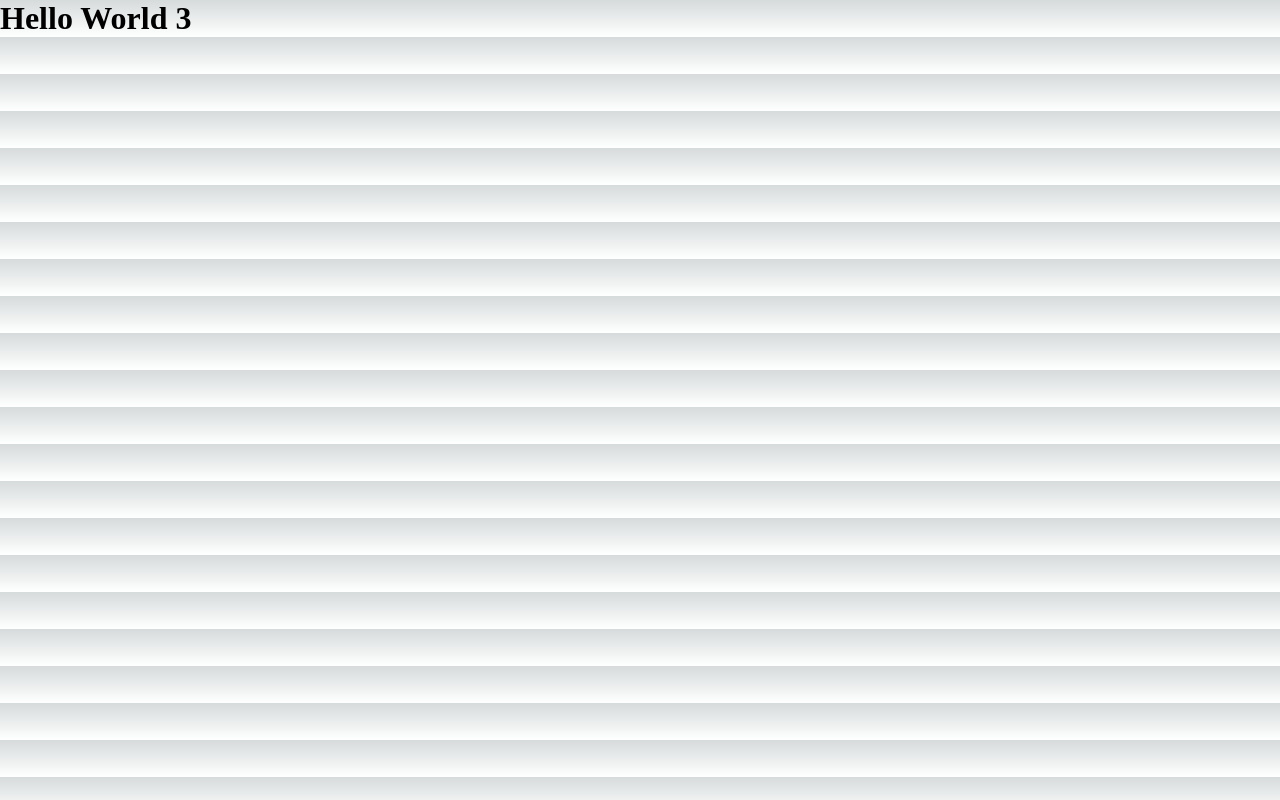
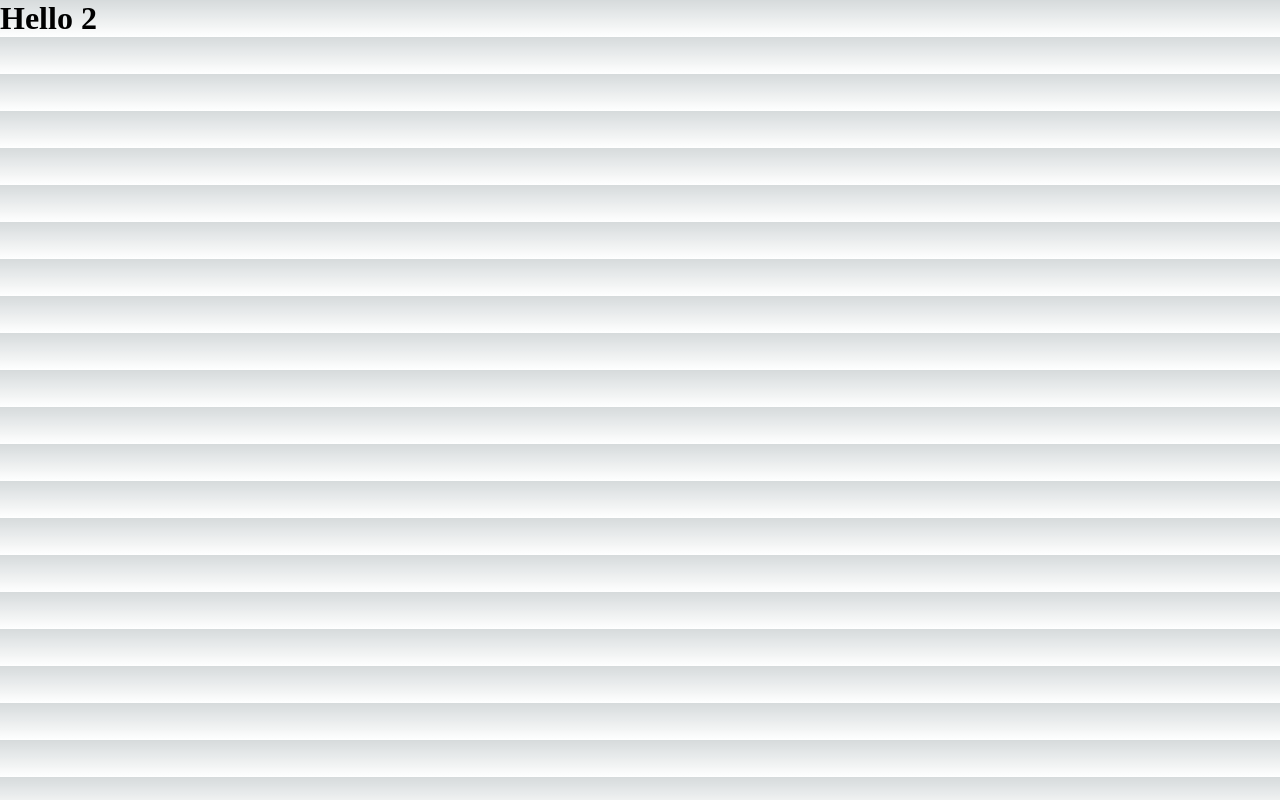
Before and after one commit to msiddiq1400/Nextjs_Project, a Next.js app: page / in a window 1280 px wide. Built offline with nearby package versions, Linux system fonts and the light colour scheme.

Commit message:
routing, dynamic and nested routes

```diff
--- /dev/null
+++ b/pages/about.tsx
@@ -0,0 +1,4 @@
+function About() {
+  return <h1>About</h1>
+}
+export default About
--- a/pages/api/hello.ts
+++ /dev/null
@@ -1,13 +0,0 @@
-// Next.js API route support: https://nextjs.org/docs/api-routes/introduction
-import type { NextApiRequest, NextApiResponse } from 'next'
-
-type Data = {
-  name: string
-}
-
-export default function handler(
-  req: NextApiRequest,
-  res: NextApiResponse<Data>,
-) {
-  res.status(200).json({ name: 'John Doe' })
-}
--- /dev/null
+++ b/pages/blog/first.tsx
@@ -0,0 +1,4 @@
+function First() {
+  return <h1>first page</h1>
+}
+export default First
--- /dev/null
+++ b/pages/blog/second.tsx
@@ -0,0 +1,4 @@
+function Second() {
+  return <h1>second page</h1>
+}
+export default Second
--- a/pages/index.tsx
+++ b/pages/index.tsx
@@ -1,7 +1,4 @@
-export default function Home() {
-  return (
-    <>
-      <h1>Hello World 3</h1>
-    </>
-  )
+function Home() {
+  return <h1>Hello 2</h1>
 }
+export default Home
--- /dev/null
+++ b/pages/profile.tsx
@@ -0,0 +1,4 @@
+function Profile() {
+  return <h1>Profile</h1>
+}
+export default Profile
```
